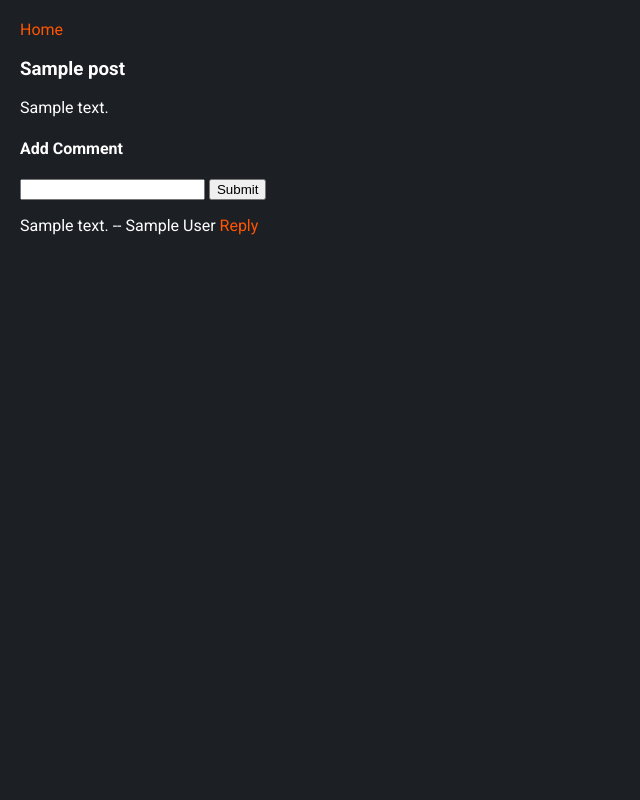
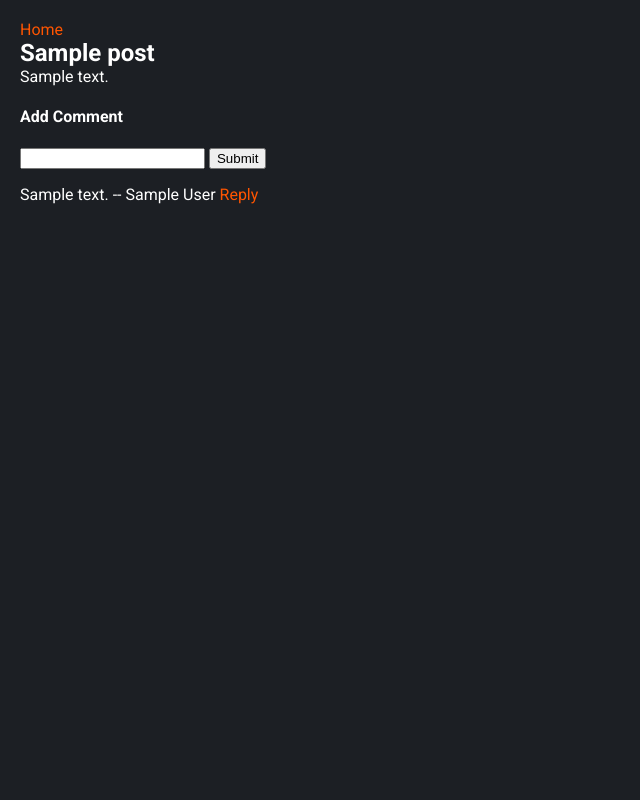
Before and after one commit to mikeyshean/django-reddit, a Django app: page /r/1/post/1/ in a window 1280 px wide. Shown: the whole page, without its empty margins (0-640 px from the left). Run offline with Django 3.2, Linux system fonts and the light colour scheme; tables that the repository leaves empty hold one stand-in row (values such as "Sample post").

Commit message:
Formatting.

```diff
--- a/my_reddit/models.py
+++ b/my_reddit/models.py
@@ -2,8 +2,6 @@ from django.db import models
 from collections import defaultdict
 from django.contrib.contenttypes.fields import GenericForeignKey, GenericRelation
 from django.contrib.contenttypes.models import ContentType
-
-
 
 class TimestampsModel(models.Model):
     created_at = models.DateTimeField(auto_now_add=True)
--- a/my_reddit/static/my_reddit/style.css
+++ b/my_reddit/static/my_reddit/style.css
@@ -1,4 +1,4 @@
-html, body, h1, ul, li, button, a, p  {
+html, body, h1, h2, ul, li, button, a, p  {
   border: 0;
   padding: 0;
   margin: 0;
@@ -32,11 +32,15 @@ h1 {
   font-weight: 700;
 }
 
+h2 {
+  font-size: 24px;
+  font-weight: 700;
+}
+
 a {
   color: #f50;
 }
 
 a:hover {
-  font-weight: 700;
-  letter-spacing: .3;
+  text-decoration: underline;
 }
--- a/my_reddit/templates/my_reddit/post_show.html
+++ b/my_reddit/templates/my_reddit/post_show.html
@@ -3,7 +3,7 @@
 {% include 'my_reddit/partials/nav.html' %}
 {% load dict_extras %}
 
-<h3>{{ post.title }}</h3>
+<h2>{{ post.title }}</h2>
 
 <p>
   {{ post.text }}
```
Also changed, not shown: 1 other file.
